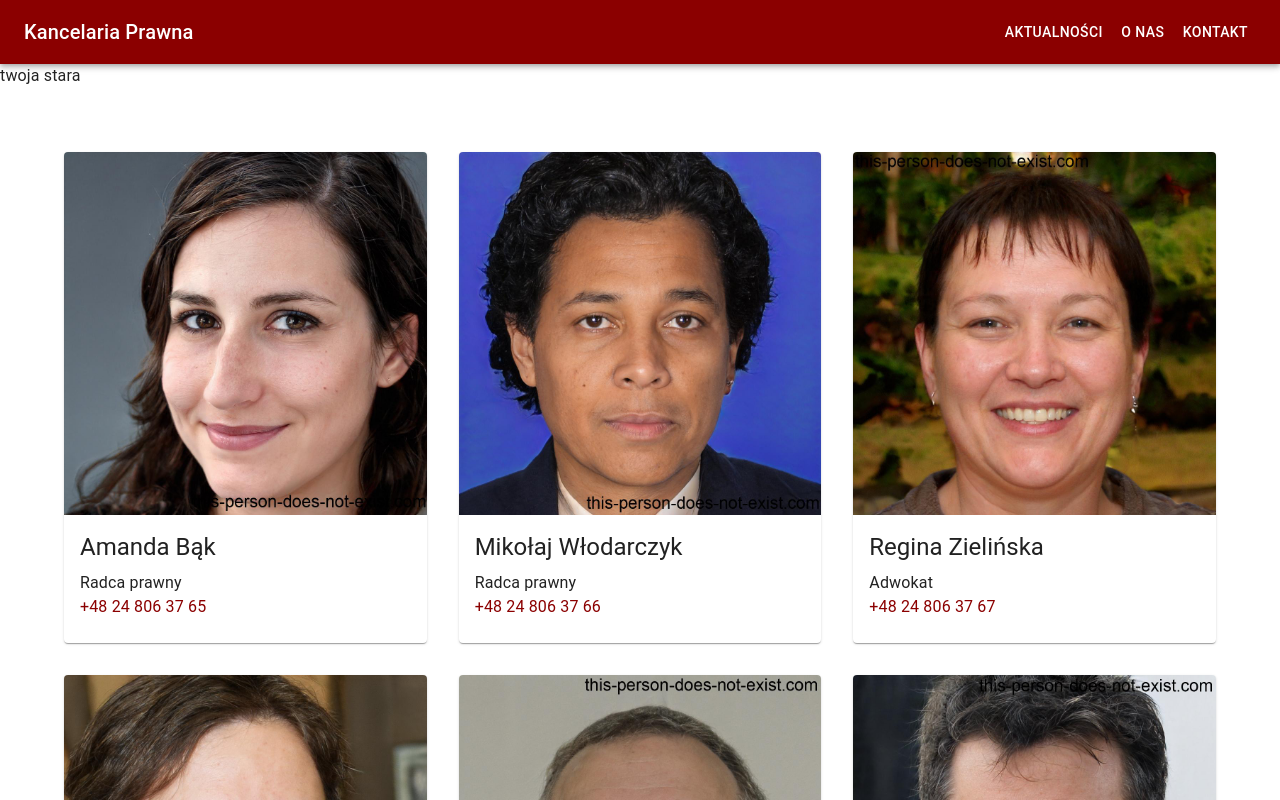
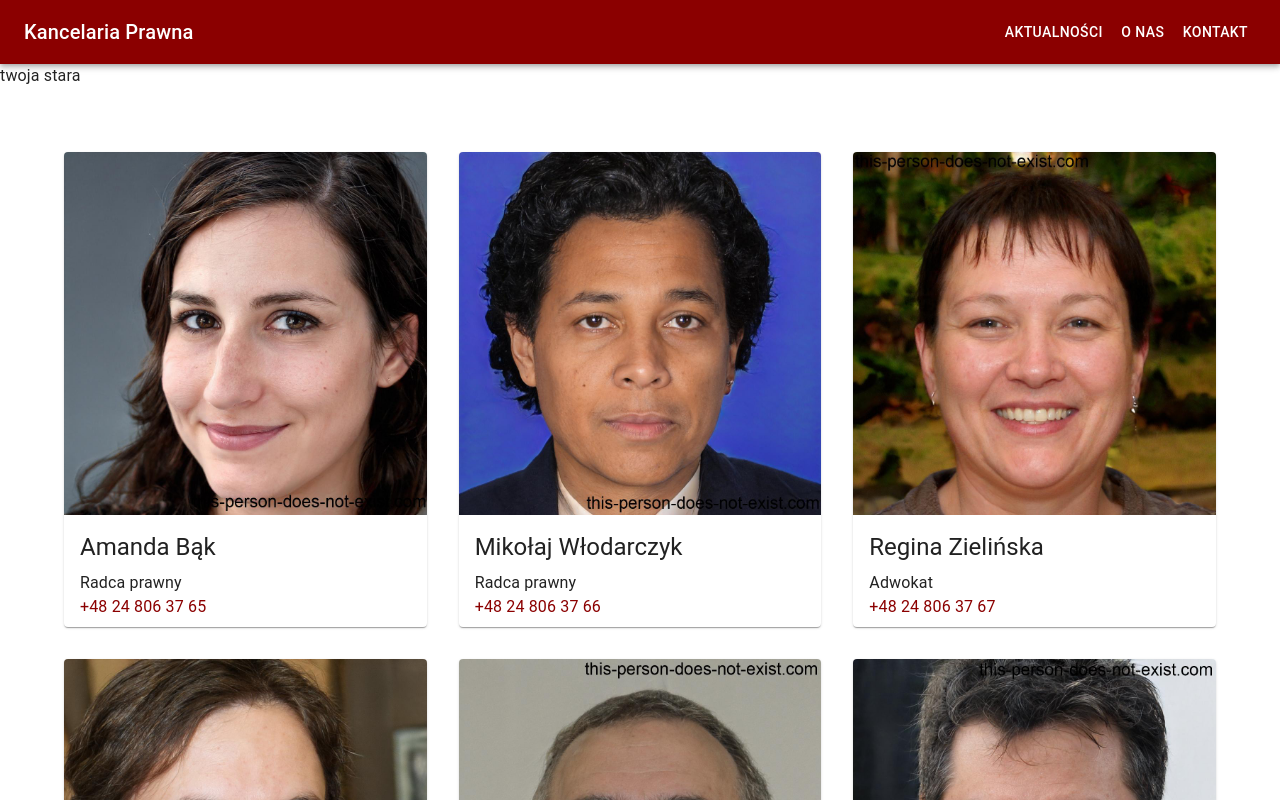
Before and after one commit to Piggey/marketing, a React (Vite) app: page /about in a window 1280 px wide. Shown: the top 800 px of the page. Built offline with nearby package versions, Linux system fonts and the light colour scheme.

Commit message:
it looked bad

```diff
--- a/src/components/ImgCard.jsx
+++ b/src/components/ImgCard.jsx
@@ -18,7 +18,7 @@ export default function ImgCard({ heading, content, additionalInfo, imgSrc }) {
           }}
           image={imgSrc}
         />
-        <CardContent sx={{ flexGrow: 1 }}>
+        <CardContent sx={{ flexGrow: 1, mb: -2 }}>
           <Typography gutterBottom variant="h5" component="h2">
             {heading}
           </Typography>
```
